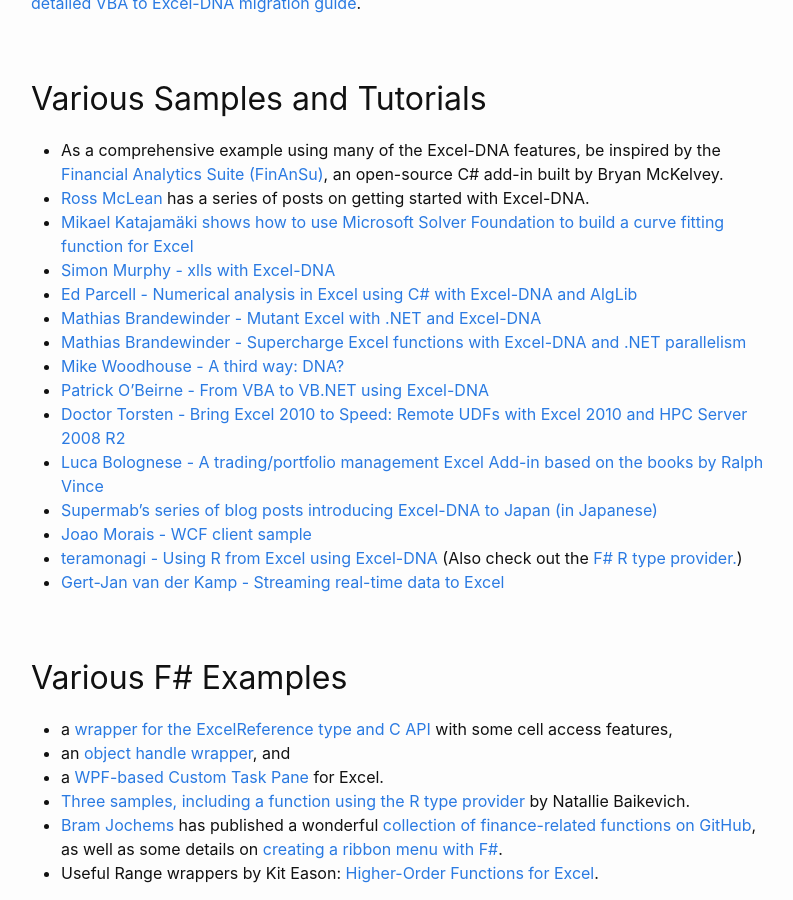
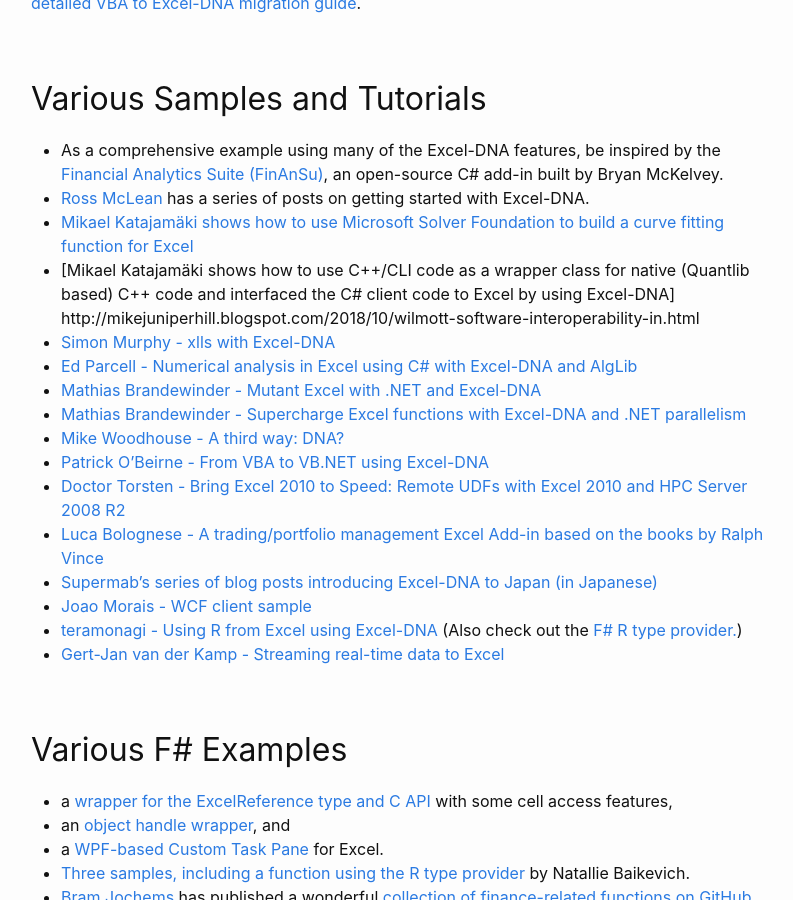
Before and after one commit to Excel-DNA/docs.excel-dna.net, a Jekyll site: the page built from external-links.md, in a window 1280 px wide and 900 px high, scrolled down 304 px. Shown: the whole window, without its empty margins (239-1032 px from the left). Built offline with Jekyll 4.4.1, drawn with Linux system fonts in a browser that asks for light colours.

Commit message:
fixed reference to latest exceldna version and added a nice demo on how to include C++/CLI wrapper code with Excel DNA.

```diff
--- a/external-links.md
+++ b/external-links.md
@@ -9,6 +9,7 @@ If you are a VBA developer interested in moving to .NET, you should start with [
 - As a comprehensive example using many of the Excel-DNA features, be inspired by the [Financial Analytics Suite (FinAnSu)](http://brymck.github.com/finansu/), an open-source C# add-in built by Bryan McKelvey.
 - [Ross McLean](https://web.archive.org/web/20140902002824/http://www.blog.methodsinexcel.co.uk/2010/08/16/why-excel-dna/) has a series of posts on getting started with Excel-DNA.
 - [Mikael Katajamäki shows how to use Microsoft Solver Foundation to build a curve fitting function for Excel](http://mikejuniperhill.blogspot.com/2013/06/using-ms-solver-foundation-and-c-in.html)
+- [Mikael Katajamäki shows how to use C++/CLI code as a wrapper class for native (Quantlib based) C++ code and interfaced the C# client code to Excel by using Excel-DNA] http://mikejuniperhill.blogspot.com/2018/10/wilmott-software-interoperability-in.html
 - [Simon Murphy - xlls with Excel-DNA](http://smurfonspreadsheets.wordpress.com/2010/02/18/xlls-with-exceldna/)
 - [Ed Parcell - Numerical analysis in Excel using C# with Excel-DNA and AlgLib](https://web.archive.org/web/20100511213800/http://edparcell.posterous.com/tag/excel)
 - [Mathias Brandewinder - Mutant Excel with .NET and Excel-DNA](http://www.clear-lines.com/blog/post/Mutant-Excel-and-Net-with-ExcelDNA.aspx)
```
Also changed, not shown: index.md (+3 -2 lines).
